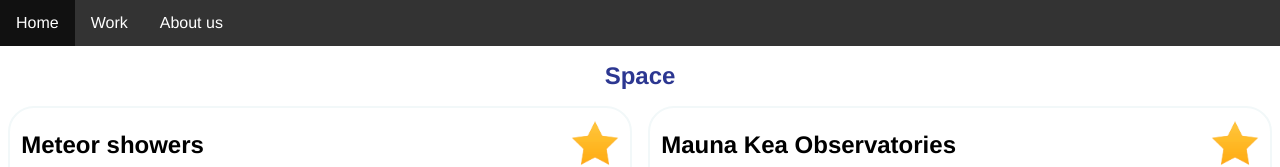
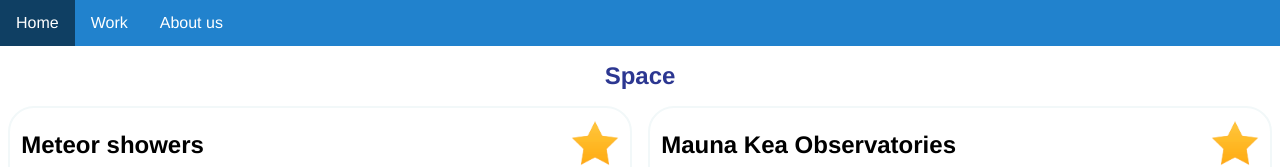
Before and after one commit to sa902/ezekia-project, a Vue app: page / in a window 1280 px wide. Shown: the top 167 px of the page. Built offline with nearby package versions, Linux system fonts and the light colour scheme.

Commit message:
navbar changes and some tidying up to other files

```diff
--- a/src/App.vue
+++ b/src/App.vue
@@ -28,7 +28,6 @@ export default {
   -webkit-font-smoothing: antialiased;
   -moz-osx-font-smoothing: grayscale;
   text-align: center;
-  /*color: #2c3e50;*/
 }
 body{
   margin: 0;
--- a/src/assets/_variables.scss
+++ b/src/assets/_variables.scss
@@ -12,6 +12,8 @@ $museum-highlight-border-color:#f2f8f9;
 $museum-highlight__hover-box-shadow: #26262633;
 $museum-highlight__hover-border: #ff0808;
 $museum-highlight__hover-background-color: white;
+$main-nav__list-color:#2182cd;
+$main-nav__link-hover-color: rgba(14, 59, 92, 0.93);
 
 :export{
   defaultMuseumHighlightColor: $default-museum-highlight-color;
--- a/src/components/MuseumHighlight.vue
+++ b/src/components/MuseumHighlight.vue
@@ -67,9 +67,7 @@ export default {
     },
   },
   methods: {},
-  created() {
-
-  },
+  created() {},
 };
 </script>
 
@@ -79,7 +77,6 @@ export default {
 .museum-highlight {
   padding: 0.7em;
   margin: 1em;
-
   border-radius: 26px;
   border: 2px solid variables.$museum-highlight-border-color;
   display: block;
--- a/src/components/NavBar.vue
+++ b/src/components/NavBar.vue
@@ -21,23 +21,22 @@ export default {
 </script>
 
 <style lang="scss" scoped>
-/* Base */
-.main-nav{
-  margin:0;
-}
-ul {
+@use '../assets/_variables.scss';
+
+.main-nav {
+  &__list {
     list-style-type: none;
     margin: 0;
     padding: 0;
     overflow: hidden;
-  background-color: #333;
+    background-color: variables.$main-nav__list-color;
   }
 
-li {
+  &__item {
     float: left;
   }
 
-li a {
+  &__link {
     display: block;
     color: white;
     text-align: center;
@@ -45,8 +44,10 @@ li a {
     text-decoration: none;
   }
 
-/* Change the link color to #111 (black) on hover */
-li a:hover {
-  background-color: #111;
+  &__link:hover {
+    background-color: variables.$main-nav__link-hover-color;
   }
+}
+
+
 </style>
```
Lines whose indentation alone changed are shown as unchanged.
